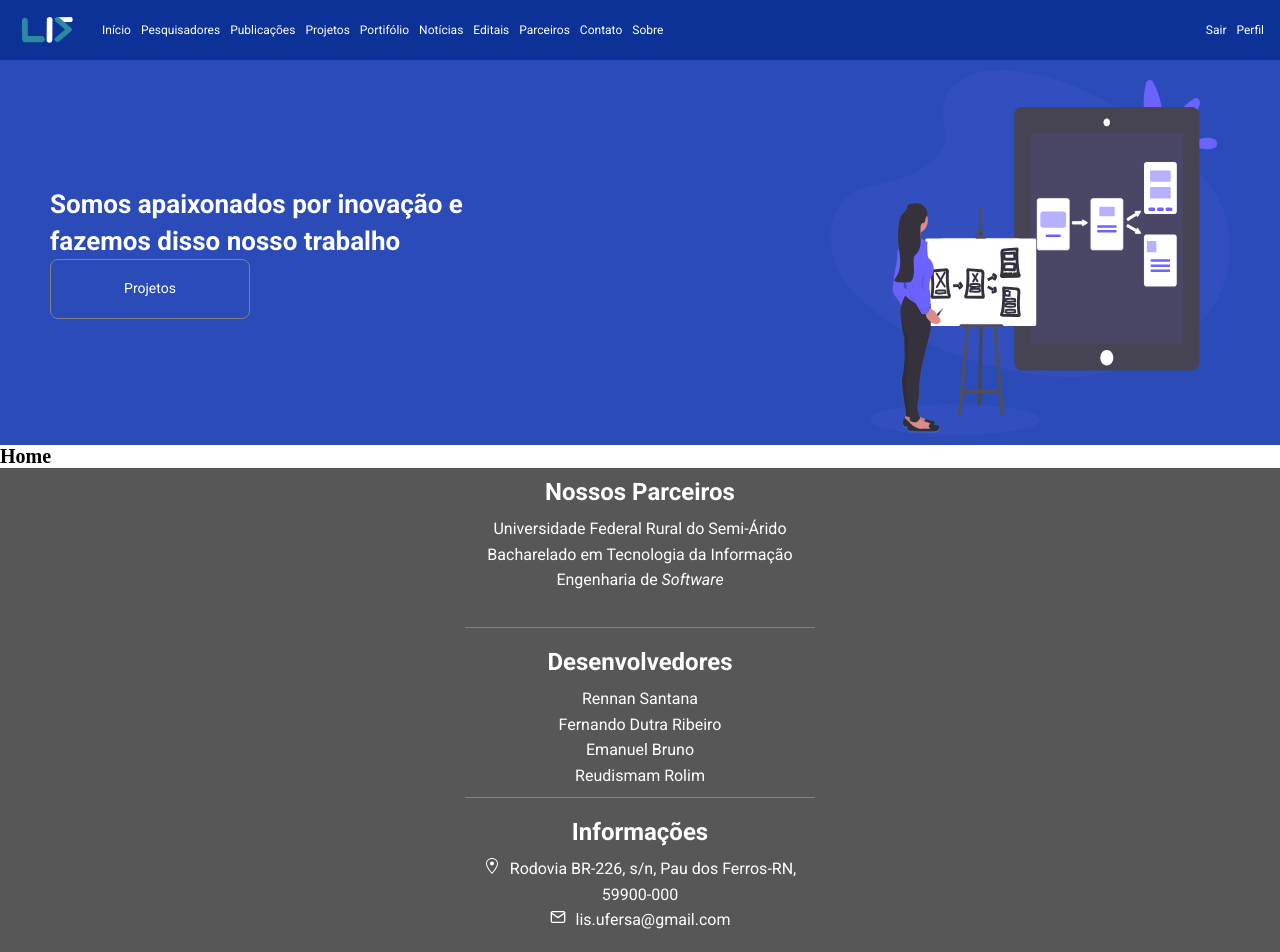
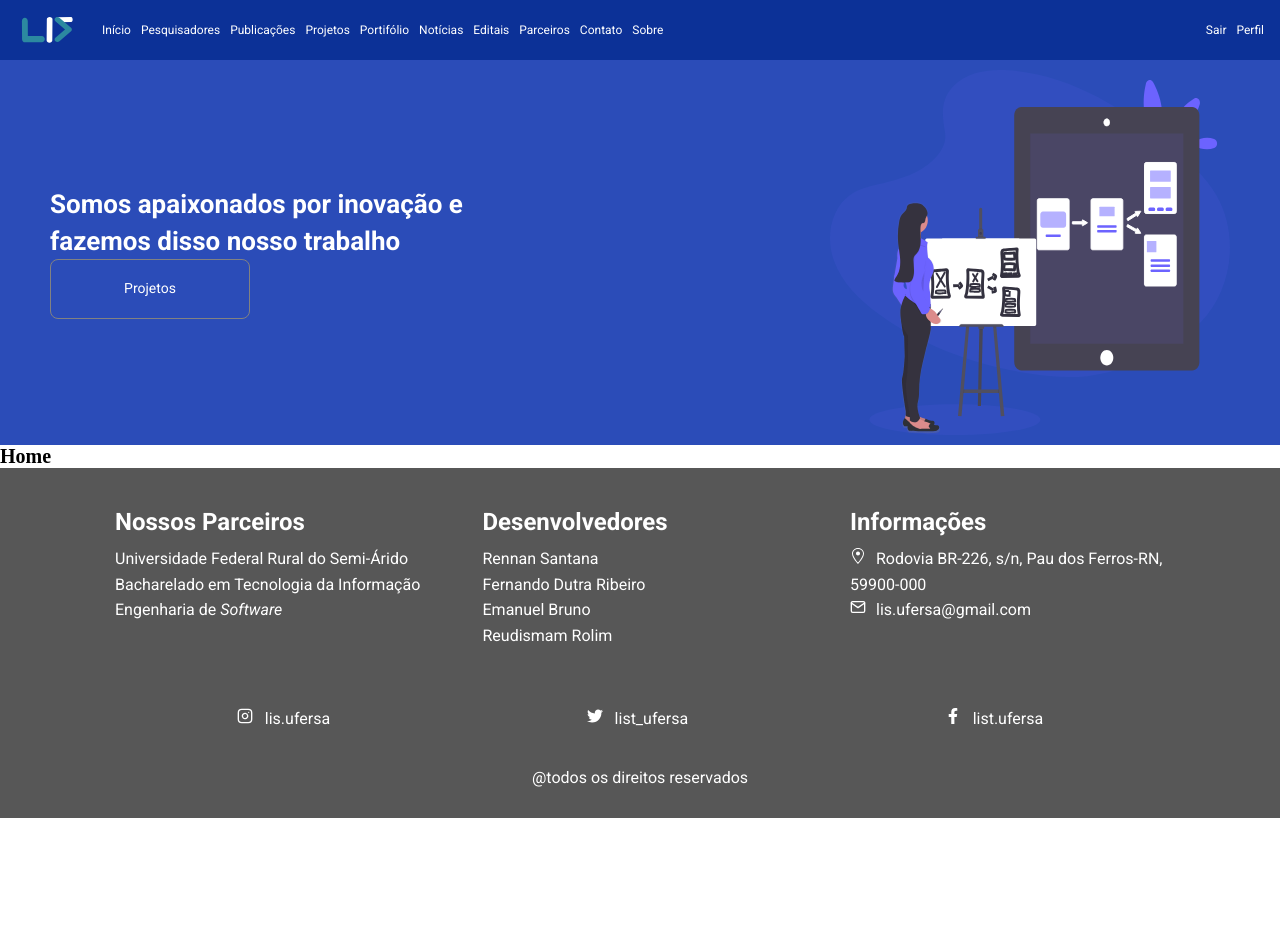
Before and after one commit to reudismam/LIS-lab, a React (Create React App) app: page / in a window 1280 px wide. Shown: the top 952 px of the page. After the commit the page ends 818 px from the top, so only its background shows below. Built offline with nearby package versions, Linux system fonts and the light colour scheme.

Commit message:
rodapé para telas grandes.

```diff
--- a/src/components/Footer/Container/index.tsx
+++ b/src/components/Footer/Container/index.tsx
@@ -4,6 +4,11 @@
 
 const FooterContainer = styled.footer`
     background-color: var(--fundo);
+
+    @media(min-width: 768px) {
+        display: flex;
+        justify-content: center;
+    }
 `
 
 
--- a/src/components/Footer/Content/index.tsx
+++ b/src/components/Footer/Content/index.tsx
@@ -12,6 +12,11 @@
     color: var(--branco);
     padding: 10px 0;
     font-family: 'Roboto', sans-serif;
+
+    @media(min-width: 768px) {
+        text-align: left;
+        width: 30%;
+    }
 `
 
 const Content = styled.section`
@@ -22,9 +27,20 @@
     ${FooterData} {
         border-bottom: 1px solid var(--cinza);
     }
+
+    @media(min-width: 768px) {
+        width: 90%;
+        margin-top: 30px;
+        ${FooterData} {
+            border: none;
+        }
+    }
 `
 const Info = styled.div`
-
+    @media(min-width: 768px) {
+        display: flex;
+        justify-content: space-between;
+    }
 `
 
 const Title = styled.h1`
```
